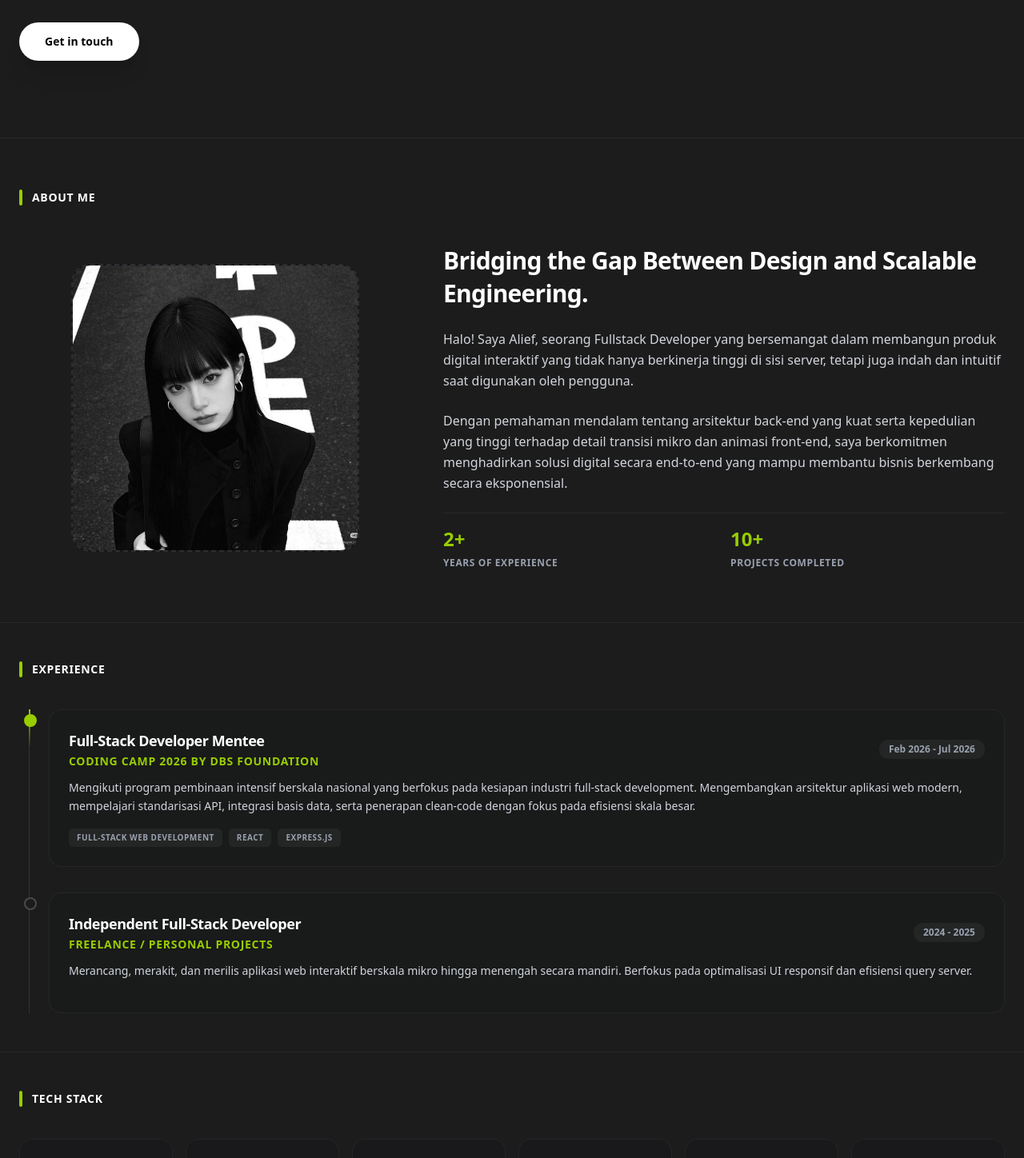
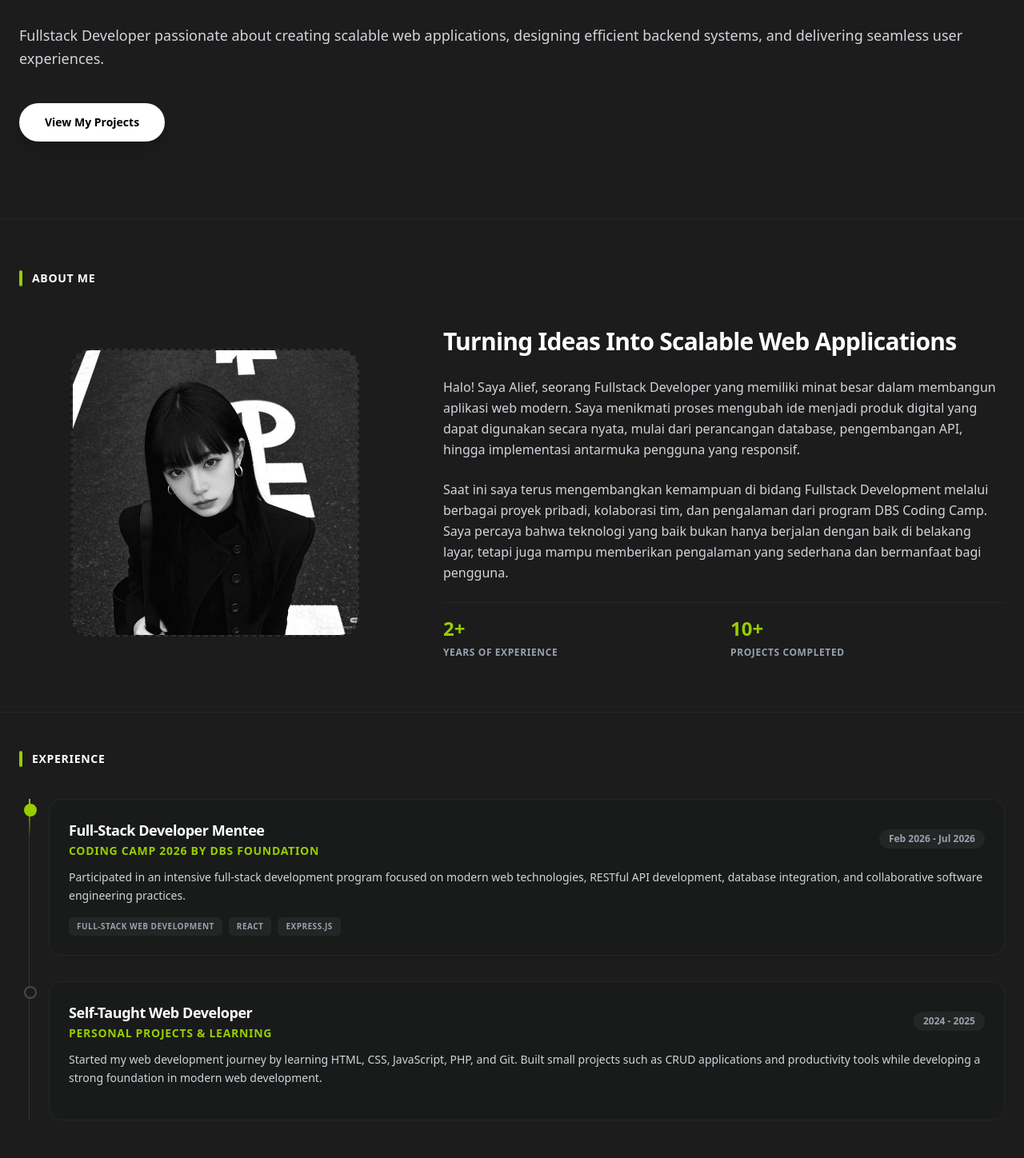
Before and after one commit to Albayu123/Portfolio, a Next.js app: page / in a window 1280 px wide. Shown: the part 660-2108 px from the top of the page at 80% size. Built offline with nearby package versions, Linux system fonts and the light colour scheme.

Commit message:
style: erubahan pada font

```diff
--- a/src/components/layout/Footer.tsx
+++ b/src/components/layout/Footer.tsx
@@ -45,6 +45,8 @@ export default function Footer() {
           </a>
           <a
             href={personalInfo.socials.email}
+            target="_blank"
+            rel="noopener noreferrer"
             className="group relative py-2 transition-colors text-black dark:text-white hover:text-brand-lime dark:hover:text-brand-lime"
           >
             EMAIL
--- a/src/components/layout/Navbar.tsx
+++ b/src/components/layout/Navbar.tsx
@@ -12,7 +12,7 @@ export default function Navbar() {
     { name: 'Home', href: '#' },
     { name: 'About', href: '#about' },
     { name: 'Experience', href: '#experience' },
-    { name: 'Tech Stack', href: '#tech-stack' },
+    { name: 'Skills', href: '#tech-stack' },
     { name: 'Projects', href: '#projects' },
     { name: 'Contact', href: '#contact' },
   ];
--- a/src/components/sections/AboutSection.tsx
+++ b/src/components/sections/AboutSection.tsx
@@ -38,7 +38,7 @@ export default function AboutSection() {
         {/* Bio and Stats */}
         <div className="md:col-span-7 space-y-6 text-black dark:text-white">
           <h3 className="font-header font-extrabold text-2xl md:text-3xl tracking-tight leading-snug">
-            Bridging the Gap Between Design and Scalable Engineering.
+            Turning Ideas Into Scalable Web Applications
           </h3>
 
           {personalInfo.bio.map((paragraph, index) => (
--- a/src/components/sections/HeroSection.tsx
+++ b/src/components/sections/HeroSection.tsx
@@ -16,7 +16,7 @@ export default function HeroSection() {
       >
         <span className="w-2.5 h-2.5 rounded-full bg-brand-lime pulse-dot"></span>
         <span className="text-xs font-mono font-semibold uppercase tracking-wider opacity-90 text-black dark:text-white">
-          AVAILABLE FOR PROJECTS
+          FULLSTACK DEVELOPER
         </span>
       </motion.div>
 
@@ -27,7 +27,7 @@ export default function HeroSection() {
         transition={{ duration: 0.6, delay: 0.1 }}
         className="font-header font-extrabold text-4xl sm:text-5xl md:text-7xl lg:text-8xl tracking-tight leading-[1.05] mb-8 max-w-5xl text-black dark:text-white"
       >
-        CREATING DIGITAL EXPERIENCES THAT MATTER.
+        BUILDING DIGITAL SOLUTIONS THAT SOLVE REAL PROBLEMS.
       </motion.h1>
 
       {/* Hero Subheadline */}
@@ -47,10 +47,10 @@ export default function HeroSection() {
         transition={{ duration: 0.6, delay: 0.3 }}
       >
         <a
-          href="#contact"
+          href="#projects"
           className="inline-flex items-center justify-center bg-white dark:bg-white text-black font-semibold text-sm py-3.5 px-8 rounded-full transition-all duration-300 hover:bg-brand-lime transform hover:scale-105 active:scale-95 shadow-xl shadow-black/10 border border-black/10 dark:border-none"
         >
-          Get in touch
+          View My Projects
         </a>
       </motion.div>
     </section>
--- a/src/components/sections/ServicesSection.tsx
+++ b/src/components/sections/ServicesSection.tsx
@@ -25,7 +25,7 @@ export default function ServicesSection() {
       <div className="flex items-center space-x-3 mb-10">
         <span className="w-1 h-5 bg-brand-lime rounded-full"></span>
         <h2 className="font-header font-extrabold text-sm uppercase tracking-wider text-black dark:text-white">
-          SERVICES
+          EXPERTISE
         </h2>
       </div>
 
--- a/src/components/sections/TechStackSection.tsx
+++ b/src/components/sections/TechStackSection.tsx
@@ -47,7 +47,7 @@ export default function TechStackSection() {
       <div className="flex items-center space-x-3 mb-10">
         <span className="w-1 h-5 bg-brand-lime rounded-full"></span>
         <h2 className="font-header font-extrabold text-sm uppercase tracking-wider text-black dark:text-white">
-          TECH STACK
+          SKILLS
         </h2>
       </div>
 
--- a/src/data/portfolio.ts
+++ b/src/data/portfolio.ts
@@ -48,20 +48,20 @@ export interface PersonalInfo {
 export const personalInfo: PersonalInfo = {
   name: "Muhammad Alief Albayu",
   title: "Fullstack Designer & Developer",
-  subtitle: "Fullstack Designer & Developer focusing on motion and interaction. Crafting high-fidelity products with technical precision and avant-garde aesthetics.",
+  subtitle: "Fullstack Developer passionate about creating scalable web applications, designing efficient backend systems, and delivering seamless user experiences.",
   bio: [
-    "Halo! Saya Alief, seorang Fullstack Developer yang bersemangat dalam membangun produk digital interaktif yang tidak hanya berkinerja tinggi di sisi server, tetapi juga indah dan intuitif saat digunakan oleh pengguna.",
-    "Dengan pemahaman mendalam tentang arsitektur back-end yang kuat serta kepedulian yang tinggi terhadap detail transisi mikro dan animasi front-end, saya berkomitmen menghadirkan solusi digital secara end-to-end yang mampu membantu bisnis berkembang secara eksponensial."
+    "Halo! Saya Alief, seorang Fullstack Developer yang memiliki minat besar dalam membangun aplikasi web modern. Saya menikmati proses mengubah ide menjadi produk digital yang dapat digunakan secara nyata, mulai dari perancangan database, pengembangan API, hingga implementasi antarmuka pengguna yang responsif.",
+    "Saat ini saya terus mengembangkan kemampuan di bidang Fullstack Development melalui berbagai proyek pribadi, kolaborasi tim, dan pengalaman dari program DBS Coding Camp. Saya percaya bahwa teknologi yang baik bukan hanya berjalan dengan baik di belakang layar, tetapi juga mampu memberikan pengalaman yang sederhana dan bermanfaat bagi pengguna."
   ],
   stats: {
     experience: "2+",
     projects: "10+"
   },
   socials: {
-    linkedin: "https://linkedin.com",
-    github: "https://github.com",
-    instagram: "https://instagram.com",
-    email: "mailto:aliefalbayu@example.com"
+    linkedin: "https://www.linkedin.com/in/alief-albayu-0a7306363/",
+    github: "https://github.com/Albayu123",
+    instagram: "https://www.instagram.com/4lieffal_?igsh=aHpuZnN4ZnUyZjZq",
+    email: "mailto:aliefalbayu2@gmail.com"
   }
 };
 
@@ -71,15 +71,15 @@ export const experiences: Experience[] = [
     role: "Full-Stack Developer Mentee",
     company: "Coding Camp 2026 by DBS Foundation",
     period: "Feb 2026 - Jul 2026",
-    description: "Mengikuti program pembinaan intensif berskala nasional yang berfokus pada kesiapan industri full-stack development. Mengembangkan arsitektur aplikasi web modern, mempelajari standarisasi API, integrasi basis data, serta penerapan clean-code dengan fokus pada efisiensi skala besar.",
+    description: "Participated in an intensive full-stack development program focused on modern web technologies, RESTful API development, database integration, and collaborative software engineering practices.",
     skills: ["Full-Stack Web Development", "React", "Express.js"]
   },
   {
     id: "exp-2",
-    role: "Independent Full-Stack Developer",
-    company: "Freelance / Personal projects",
+    role: "Self-Taught Web Developer",
+    company: "Personal Projects & Learning",
     period: "2024 - 2025",
-    description: "Merancang, merakit, dan merilis aplikasi web interaktif berskala mikro hingga menengah secara mandiri. Berfokus pada optimalisasi UI responsif dan efisiensi query server.",
+    description: "Started my web development journey by learning HTML, CSS, JavaScript, PHP, and Git. Built small projects such as CRUD applications and productivity tools while developing a strong foundation in modern web development.",
     skills: []
   }
 ];
@@ -97,19 +97,19 @@ export const services: Service[] = [
   {
     id: "srv-1",
     title: "Front-end Development",
-    description: "Membangun tampilan antarmuka yang sangat responsif, fluid, interaktif, dengan optimasi frame rate tinggi dan transisi mikro yang elegan.",
+    description: "Building responsive and interactive web interfaces using modern JavaScript frameworks and best UI practices.",
     icon: "layout"
   },
   {
     id: "srv-2",
     title: "Back-end Engineering",
-    description: "Mengembangkan arsitektur server yang andal, perancangan API RESTful yang aman, manajemen basis data, serta optimalisasi fungsionalitas sistem.",
+    description: "Designing scalable APIs, authentication systems, and database architectures that power reliable applications.",
     icon: "database"
   },
   {
     id: "srv-3",
-    title: "UI/UX & Motion Design",
-    description: "Mendesain diagram alur pengguna (user journey), rancang grafis berstandar premium dengan prinsip visual yang clean, minimalis, dan futuristik.",
+    title: "Full-stack Apllication Development",
+    description: "Creating complete end-to-end solutions from database design and backend logic to frontend implementation and deployment.",
     icon: "sparkles"
   }
 ];
```
Also changed, not shown: 1 other file (tests, documents, lock files or other folders).
